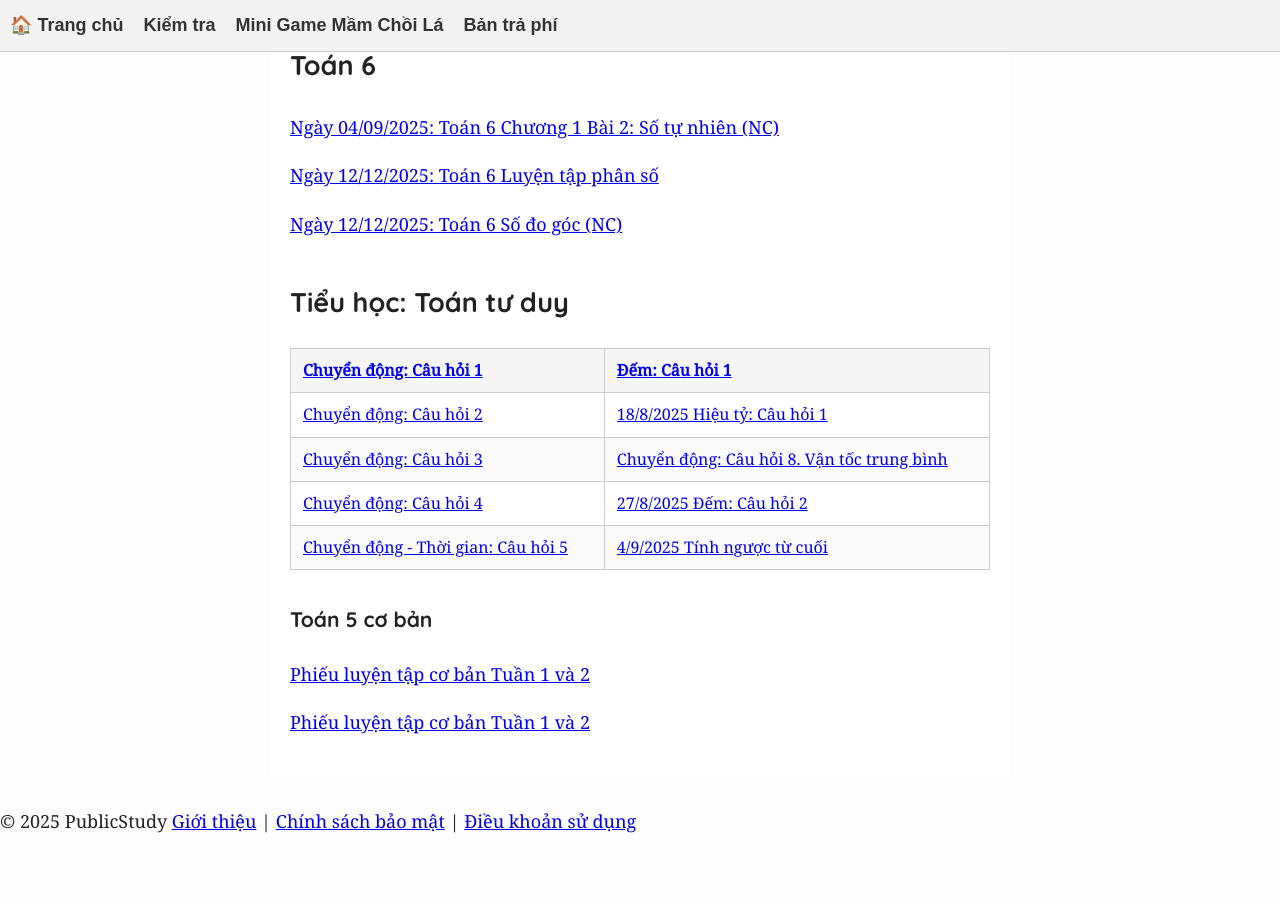
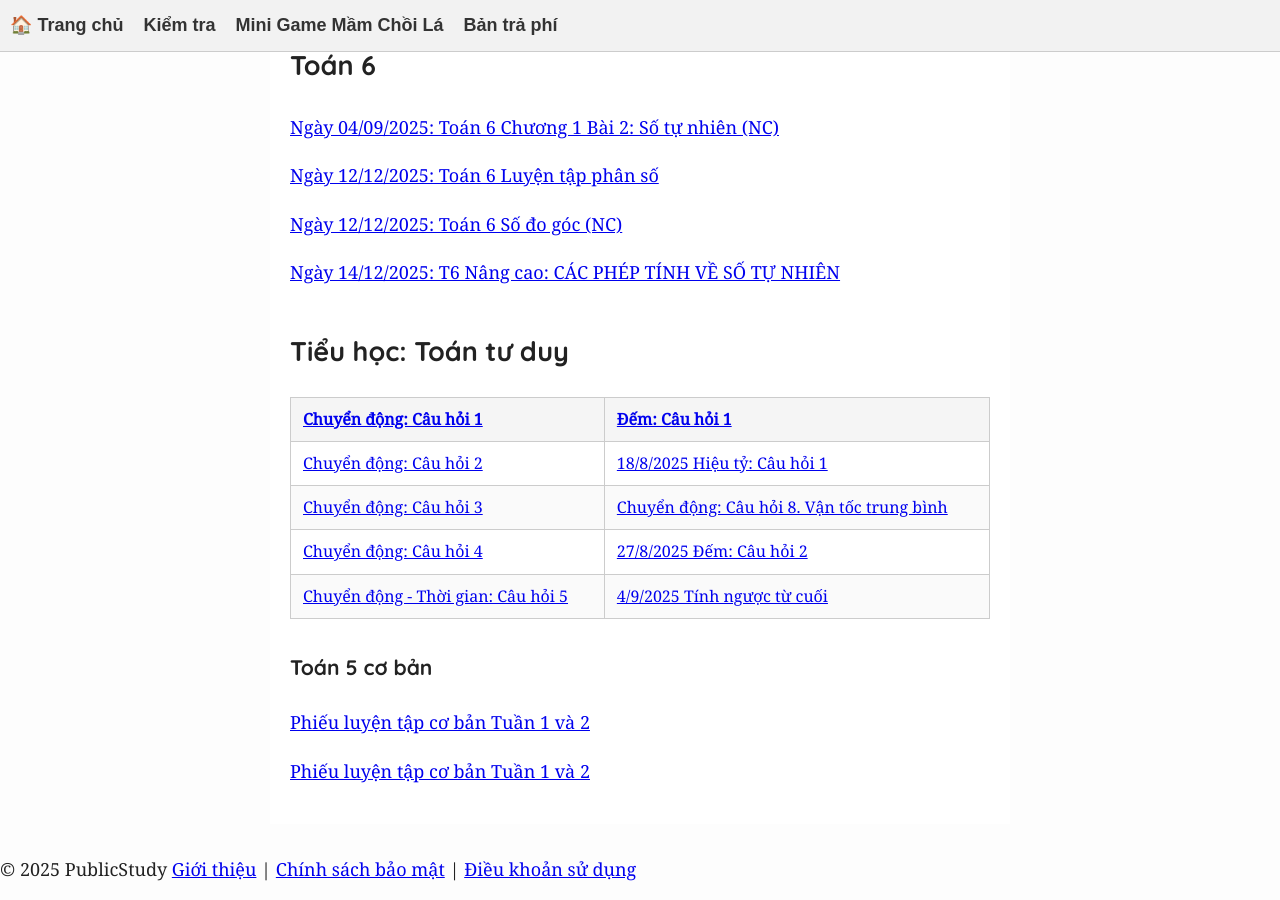
Before and after one commit to NguyenMuoiVN1988/publicstudyrepo, a Jekyll site: the page built from index.md, in a window 1280 px wide and 900 px high, scrolled down 3174 px. Built offline with Jekyll 4.4.1, drawn with Linux system fonts in a browser that asks for light colours; before the commit the page ends 4028 px from its top, so only the background shows below that.

Commit message:
Add link for advanced math resource on 14/12/2025

```diff
--- a/index.md
+++ b/index.md
@@ -96,6 +96,8 @@ title: "Public Study"
 
 [Ngày 12/12/2025: Toán 6 Số đo góc (NC)](T6/T6HinhHoc.html)
 
+[Ngày 14/12/2025: T6 Nâng cao: CÁC PHÉP TÍNH VỀ SỐ TỰ NHIÊN](T6/T6NCTaiLieuChuyenToan1.html)
+
 
 ## Tiểu học: Toán tư duy
 
```
